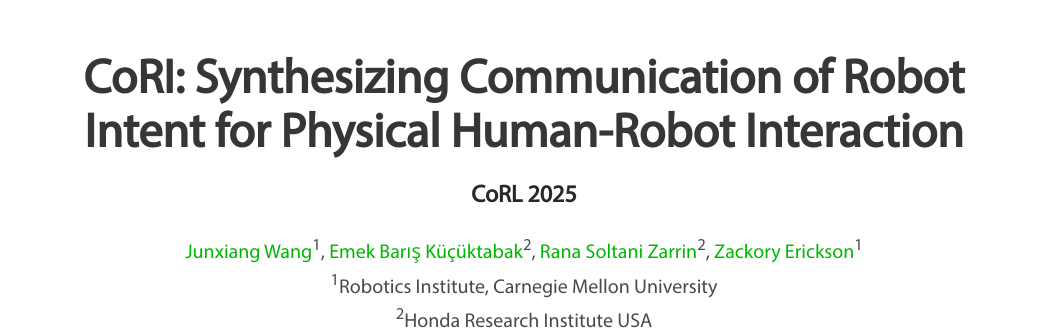
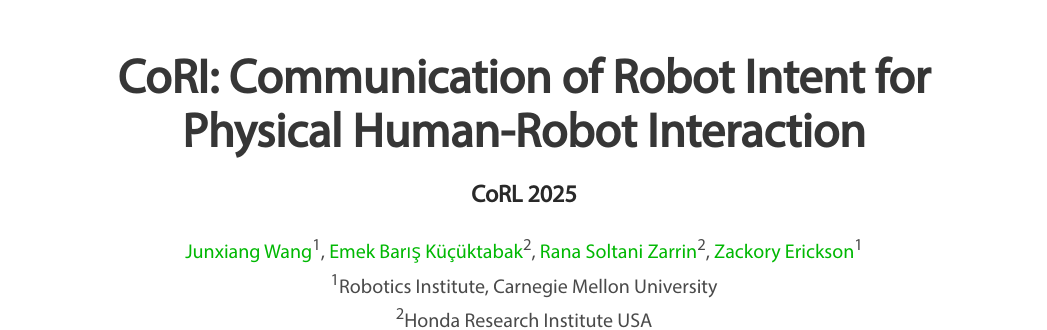
Before and after one commit to cori-phri/cori-phri.github.io, a plain HTML site: page index.html in a window 1280 px wide. Shown: the top 330 px of the page, without its empty margins (116-1163 px from the left). Drawn offline with nearby package versions, Linux system fonts and the light colour scheme; some icons are missing; a web font is replaced by a local one.

Commit message:
Update title

```diff
--- a/index.html
+++ b/index.html
@@ -140,7 +140,7 @@
                     <div class="column has-text-centered">
 
                         <h1 class="title is-1 publication-title">
-                         CoRI: Synthesizing Communication of Robot Intent for Physical Human-Robot Interaction
+                         CoRI: Communication of Robot Intent for Physical Human-Robot Interaction
                         </h1>
                         <h3 class="title is-4 conference-authors"><a target="_blank" href="https://corl.org/">CoRL 2025</a>
                         </h3>
```
